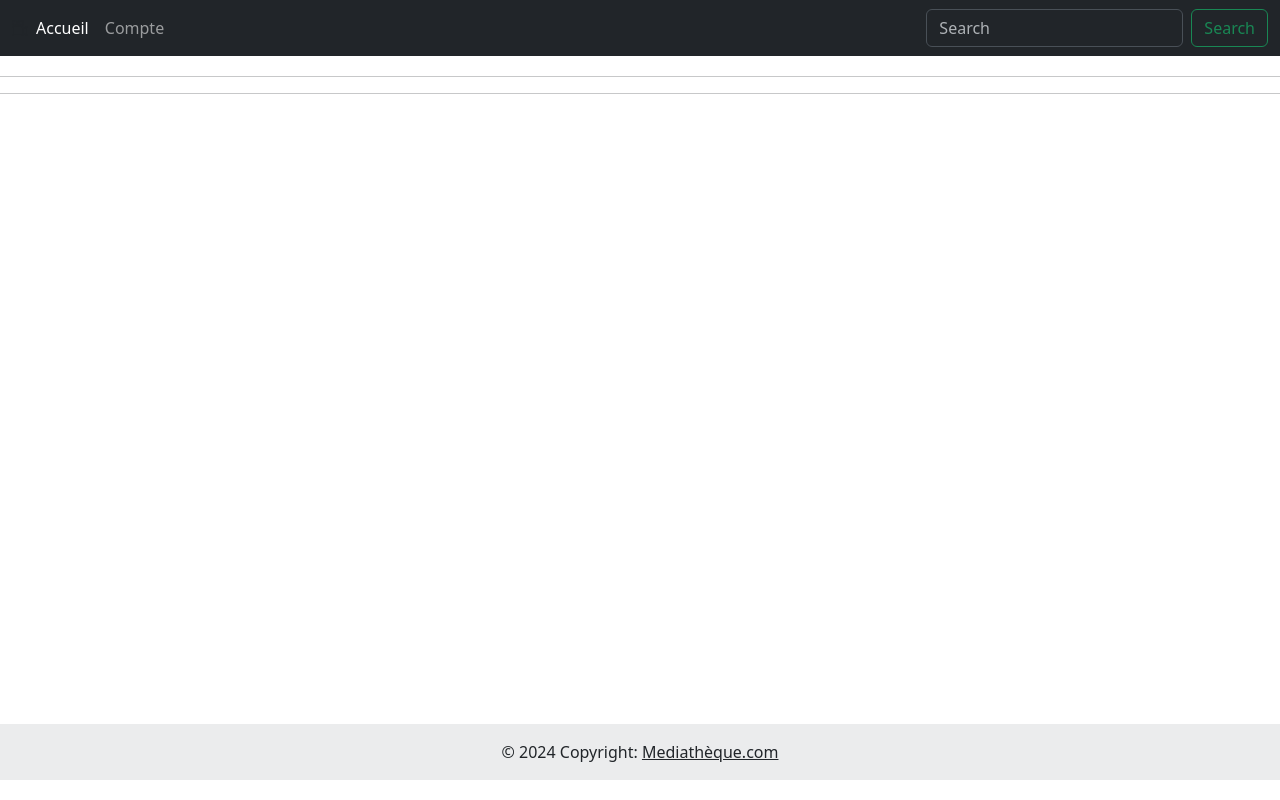
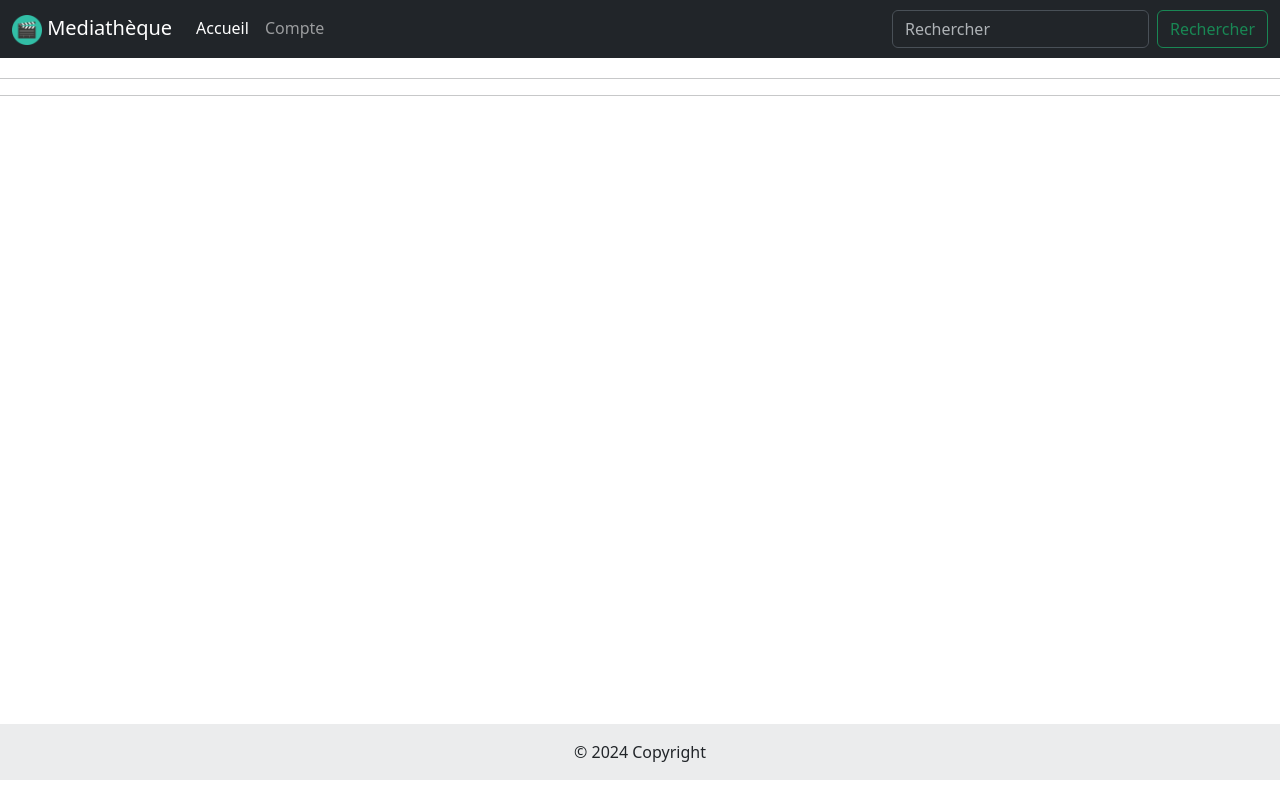
Before and after one commit to lea-nova/cinema, a PHP site: page / in a window 1280 px wide. Run offline with PHP 8.4, Linux system fonts and the light colour scheme.

Commit message:
derniere modif du header et footer

```diff
--- a/view/footer.html.twig
+++ b/view/footer.html.twig
@@ -5,8 +5,7 @@
 	class="bg-body-tertiary text-center text-lg-start">
 	<!-- Copyright -->
 	<div class="text-center p-3" style="background-color: rgba(0, 0, 0, 0.05);">
-		© 2024 Copyright:
-		<a class="text-body" href="https://mdbootstrap.com/">Mediathèque.com</a>
+		© 2024 Copyright
 	</div>
 	<!-- Copyright -->
 </footer></body></html>
--- a/view/header.html.twig
+++ b/view/header.html.twig
@@ -6,7 +6,6 @@
 		<link rel="stylesheet" href="view/web/css/style.css" media="screen"/>
 		<link rel="shortcut icon" href="view/web/img/favicon.ico"/>
 		<link href="https://cdn.jsdelivr.net/npm/bootstrap@5.3.3/dist/css/bootstrap.min.css" rel="stylesheet" integrity="sha384-QWTKZyjpPEjISv5WaRU9OFeRpok6YctnYmDr5pNlyT2bRjXh0JMhjY6hW+ALEwIH" crossorigin="anonymous">
-		<link rel="stylesheet" href="https://cdn.jsdelivr.net/npm/bootstrap-icons@1.11.3/font/bootstrap-icons.min.css">
 		<title>Cinema</title>
 	</head>
 	<body>
@@ -19,7 +18,10 @@
 					</button>
 					<div class="collapse navbar-collapse" id="navbarSupportedContent">
 						<ul class="navbar-nav me-auto mb-2 mb-lg-0">
-							<li class="nav-item">
+							<a class="navbar-brand" href="#">
+								<img src="./view/web/img/filmicon.png" alt="icon" width="30" height="30">
+								Mediathèque
+							</a>
 							<a class="nav-link active" aria-current="page" href="#">Accueil</a>
 						</li>
 						<li class="nav-item">
@@ -27,13 +29,11 @@
 						</li>
 					</ul>
 					<form class="d-flex" role="search">
-							<input class="form-control me-2" type="search" placeholder="Search" aria-label="Search">
-							<button class="btn btn-outline-success" type="submit">Search</button>
+						<input class="form-control me-2" type="search" placeholder="Rechercher" aria-label="Search">
+						<button class="btn btn-outline-success" type="submit">Rechercher</button>
 					</form>
 				</div>
 			</div>
 		</nav>
-
-
-		</header><hr></body>
-</html>
+	</body>
+</html></header><hr></body></html>
```
Also changed, not shown: view/web/img/filmicon.png (added), 3 other files. Lines whose indentation alone changed are shown as unchanged.
